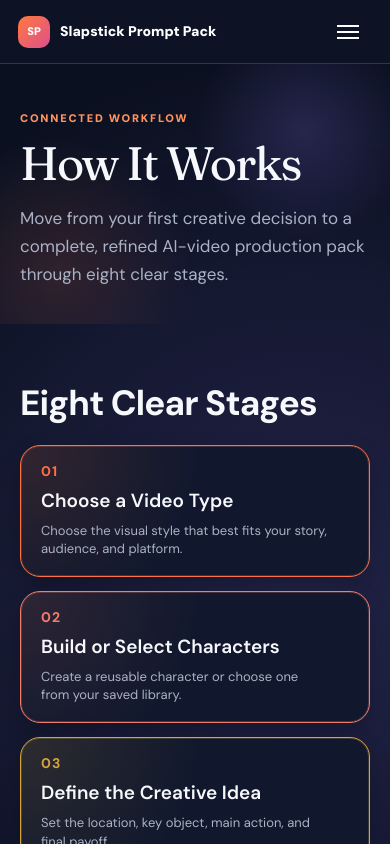
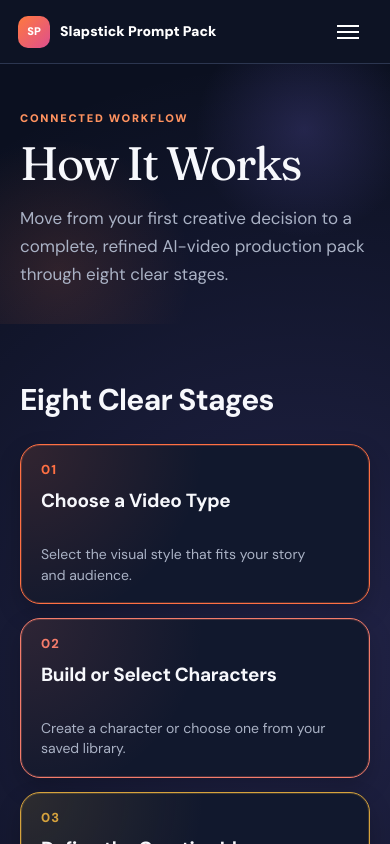
Before and after one commit to saifalrikaby1-png/slapstick-prompt-pack, a Next.js app: page /how-it-works in a window 390 px wide. Shown: the top 844 px of the page. Built offline with nearby package versions, Linux system fonts and the light colour scheme.

Commit message:
Fix How It Works typography and text fitting

```diff
--- a/app/how-it-works.tsx
+++ b/app/how-it-works.tsx
@@ -4,14 +4,14 @@ import { PublicFooter, PublicHeader } from "./public-site";
 import compact from "./marketing-compact.module.css";
 
 const workflowStages = [
-  { number: "01", title: "Choose a Video Type", description: "Choose the visual style that best fits your story, audience, and platform.", accent: "#FF7043", tint: "rgb(255 112 67 / 14%)" },
-  { number: "02", title: "Build or Select Characters", description: "Create a reusable character or choose one from your saved library.", accent: "#F47C6B", tint: "rgb(244 124 107 / 13%)" },
-  { number: "03", title: "Define the Creative Idea", description: "Set the location, key object, main action, and final payoff.", accent: "#D6A33D", tint: "rgb(214 163 61 / 14%)" },
-  { number: "04", title: "Select the Target AI Model", description: "Choose the image or video model that will generate the production.", accent: "#8A6CF6", tint: "rgb(138 108 246 / 14%)" },
-  { number: "05", title: "Choose Production Outputs", description: "Select the exact prompts and instructions required for your project.", accent: "#E84D8A", tint: "rgb(232 77 138 / 14%)" },
-  { number: "06", title: "Generate the Production Pack", description: "Create the prompts, timeline, camera direction, audio, and consistency rules.", accent: "#FF6B4A", tint: "rgb(255 107 74 / 14%)" },
-  { number: "07", title: "Review and Improve", description: "Check clarity, continuity, pacing, physical logic, and model compatibility.", accent: "#A66BE8", tint: "rgb(166 107 232 / 14%)" },
-  { number: "08", title: "Save or Export", description: "Save the completed pack or export it for use on your chosen platform.", accent: "#D96A8D", tint: "rgb(217 106 141 / 14%)" },
+  { number: "01", title: "Choose a Video Type", description: "Select the visual style that fits your story and audience.", accent: "#FF7043", tint: "rgb(255 112 67 / 14%)" },
+  { number: "02", title: "Build or Select Characters", description: "Create a character or choose one from your saved library.", accent: "#F47C6B", tint: "rgb(244 124 107 / 13%)" },
+  { number: "03", title: "Define the Creative Idea", description: "Set the location, key object, main action, and payoff.", accent: "#D6A33D", tint: "rgb(214 163 61 / 14%)" },
+  { number: "04", title: "Select an AI Model", description: "Choose the model that will generate the image or video.", accent: "#8A6CF6", tint: "rgb(138 108 246 / 14%)" },
+  { number: "05", title: "Choose Production Outputs", description: "Select the prompts and instructions needed for this project.", accent: "#E84D8A", tint: "rgb(232 77 138 / 14%)" },
+  { number: "06", title: "Generate the Production Pack", description: "Create the prompts, timeline, camera, audio, and consistency rules.", accent: "#FF6B4A", tint: "rgb(255 107 74 / 14%)" },
+  { number: "07", title: "Review and Improve", description: "Check continuity, pacing, physical logic, and model compatibility.", accent: "#A66BE8", tint: "rgb(166 107 232 / 14%)" },
+  { number: "08", title: "Save or Export", description: "Save the final pack or export it to your chosen platform.", accent: "#D96A8D", tint: "rgb(217 106 141 / 14%)" },
 ] as const;
 
 function WorkflowStepCard({ stage }: { stage: (typeof workflowStages)[number] }) {
--- a/app/marketing-compact.module.css
+++ b/app/marketing-compact.module.css
@@ -36,22 +36,24 @@
 .howItWorksHero :global(h1) { margin: 0; font-family: var(--font-fraunces), serif; letter-spacing: -.04em; }
 .howItWorksHero :global(h1) { max-width: 760px; font-size: clamp(42px, 5.4vw, 75px); line-height: .99; }
 .howItWorksHero :global(.hero-copy) { max-width: 760px; margin: 18px 0 0; }
-.workflowSection > h2 { margin: 0; color: #F7F8FC; font-family: var(--font-dm), system-ui, sans-serif; font-size: clamp(38px, 4vw, 56px); font-weight: 700; line-height: 1.1; letter-spacing: -.025em; }
+.workflowSection > h2 { margin: 0 0 28px; color: #F7F8FC; font-family: var(--font-dm), system-ui, sans-serif; font-size: 44px; font-weight: 700; line-height: 1.08; letter-spacing: -.025em; }
 .workflowGrid { display: grid; grid-template-columns: repeat(4, minmax(0, 1fr)); align-items: stretch; gap: 16px; margin-top: 26px; }
-.workflowCard { composes: styleCard; display: flex; flex-direction: column; box-sizing: border-box; border: 1px solid var(--step-accent); background: radial-gradient(circle at top left, var(--step-tint), transparent 48%), var(--step-surface); box-shadow: inset 0 0 0 1px color-mix(in srgb, var(--step-accent) 24%, transparent), 0 10px 24px #0003; }
+.workflowCard { composes: styleCard; display: grid; grid-template-rows: auto 46px minmax(0, 1fr); align-content: start; box-sizing: border-box; border: 1px solid var(--step-accent); background: radial-gradient(circle at top left, var(--step-tint), transparent 48%), var(--step-surface); box-shadow: inset 0 0 0 1px color-mix(in srgb, var(--step-accent) 24%, transparent), 0 10px 24px #0003; }
 .workflowCard:hover, .workflowCard:focus-within { border-color: var(--step-accent); background: radial-gradient(circle at top left, var(--step-tint), transparent 48%), var(--step-surface); box-shadow: inset 0 0 0 1px color-mix(in srgb, var(--step-accent) 48%, transparent), 0 16px 32px var(--step-tint); }
-.workflowNumber { color: var(--step-accent); font-size: 14px; font-weight: 700; font-variant-numeric: tabular-nums; letter-spacing: .08em; line-height: 1; }
-.workflowCard h3 { display: flex; align-items: flex-start; min-height: 24px; margin: 12px 0 8px; color: #F7F8FC; font-family: var(--font-dm), system-ui, sans-serif; font-size: 20px; font-weight: 600; line-height: 1.2; letter-spacing: normal; }
-.workflowCard p { margin: 0; color: #AAB2C5; font-family: var(--font-dm), system-ui, sans-serif; font-size: 13px; font-weight: 400; line-height: 1.4; }
+.workflowNumber { margin: 0 0 14px; color: var(--step-accent); font-family: var(--font-dm), system-ui, sans-serif; font-size: 13px; font-weight: 750; font-variant-numeric: tabular-nums; letter-spacing: .08em; line-height: 1; }
+.workflowCard h3 { display: flex; align-items: flex-start; min-height: 46px; margin: 0; color: #F7F8FC; font-family: var(--font-dm), system-ui, sans-serif; font-size: 19px; font-weight: 650; line-height: 1.18; letter-spacing: -.015em; }
+.workflowCard p { margin: 8px 0 0; color: #AAB2C5; font-family: var(--font-dm), system-ui, sans-serif; font-size: 14px; font-weight: 400; letter-spacing: 0; line-height: 1.42; }
 .workflowAction { display: flex; justify-content: center; margin-top: 34px; }
 
-@media (max-width: 1050px) { .hero { padding-top: 54px; padding-bottom: 48px; } .styleGrid { grid-template-columns: repeat(2, minmax(0, 1fr)); } .styleCard { min-height: 164px; height: 164px; max-height: 164px; } .workflowGrid { grid-template-columns: repeat(2, minmax(0, 1fr)); } }
+@media (max-width: 1050px) { .hero { padding-top: 54px; padding-bottom: 48px; } .styleGrid { grid-template-columns: repeat(2, minmax(0, 1fr)); } .styleCard { min-height: 164px; height: 164px; max-height: 164px; } .workflowGrid { grid-template-columns: repeat(2, minmax(0, 1fr)); } .workflowSection > h2 { font-size: 36px; } }
 @media (max-width: 640px) {
   .howItWorksHero { padding: 46px 20px 36px; }
   .howItWorksHero :global(h1) { font-size: clamp(39px, 12vw, 53px); }
-  .workflowSection > h2 { font-size: clamp(32px, 9vw, 38px); }
+  .workflowSection > h2 { font-size: 30px; }
   .workflowGrid { grid-template-columns: 1fr; align-items: start; gap: 14px; margin-top: 22px; }
   .workflowCard { min-height: 0; height: auto; padding: 18px 20px; }
+  .workflowCard h3 { font-size: 18px; line-height: 1.2; }
+  .workflowCard p { font-size: 14px; line-height: 1.45; }
   .videoTypesHero { padding: 46px 20px 36px; }
   .videoTypesHero :global(h1) { font-size: clamp(39px, 12vw, 53px); }
   .videoTypesCta { display: block; margin: 0 20px 44px; padding: 25px; }
```
